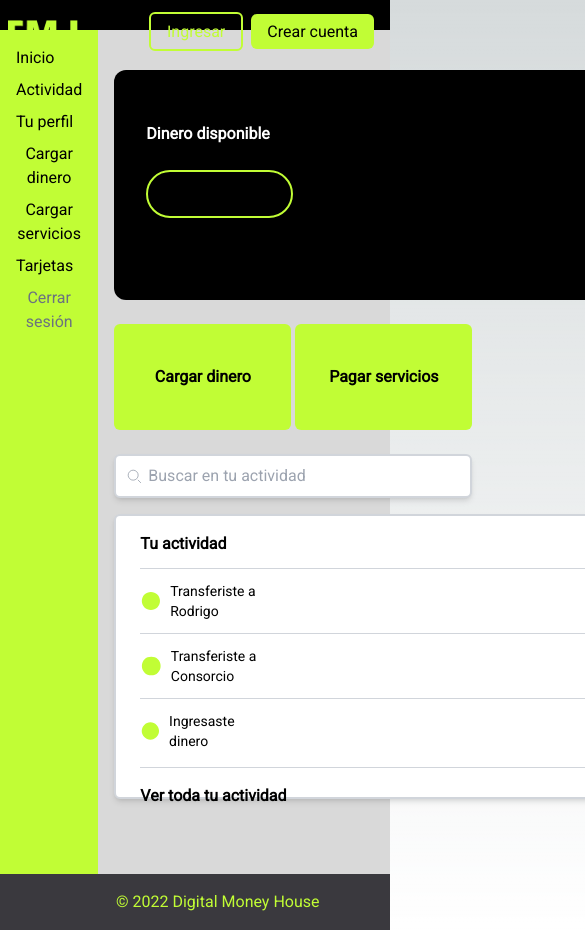
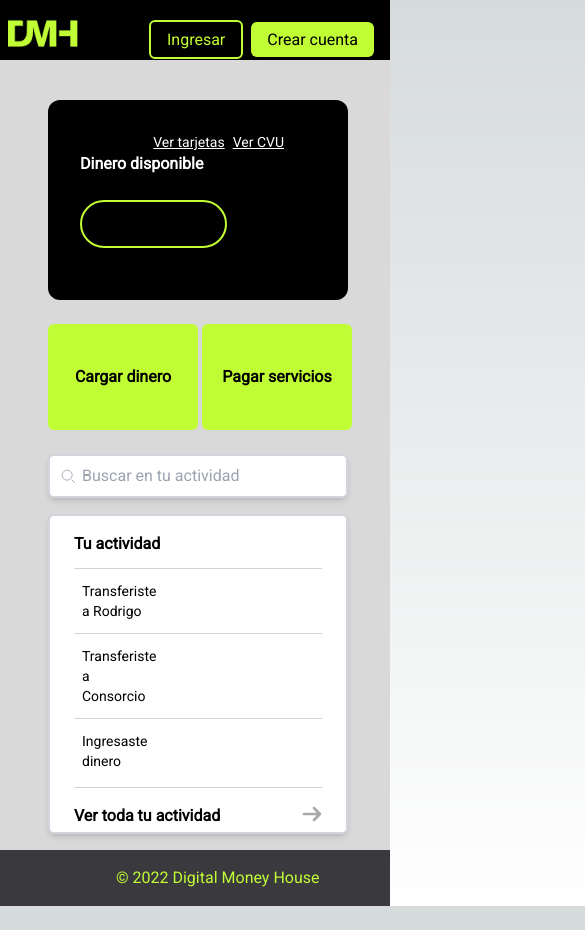
Before and after one commit to VictoriaCanclini/digital-money-house, a Next.js app: page /home in a window 390 px wide. Shown: the top 930 px of the page, 585 px wide, since content can reach past the window. After the commit the page ends 906 px from the top, so only its background shows below. Built offline with nearby package versions, Linux system fonts and the light colour scheme.

Commit message:
ok responsive

```diff
--- a/src/app/home/page.jsx
+++ b/src/app/home/page.jsx
@@ -10,24 +10,24 @@ const HomePage = () => {
       <Navbar />
       <div className="flex">
         <Sibvar />
-        <div className="flex flex-col w-full p-4">
+        <div className="flex flex-col justify-center w-full p-4 ml-8">
           <Card />
           <div className="flex flex-row mt-6 gap-1">
-            <button className="bg-[#C1FD35] text-black font-bold w-[500px] h-[106px] rounded-md">
+            <button className="bg-[#C1FD35] text-black font-bold md:w-[500px] sm:w-[250px] w-[150px] h-[106px] rounded-md">
               Cargar dinero
             </button>
-            <button className="bg-[#C1FD35] text-black w-[500px] font-bold h-[106px] rounded-md">
+            <button className="bg-[#C1FD35] text-black md:w-[500px] sm:w-[250px] w-[150px] font-bold h-[106px] rounded-md">
               Pagar servicios
             </button>
           </div>
           <div className="flex flex-row mt-6">
-            <div className="bg-white p-2 w-[1000px] gap-1 rounded-md text-gray-400 border-2 border-gray-300 shadow-md flex items-center">
+            <div className="bg-white p-2 md:w-[1000px] sm:w-[500px] w-[300px] gap-1 rounded-md text-gray-400 border-2 border-gray-300 shadow-md flex items-center">
               <Search className="mr-2" />
               <span>Buscar en tu actividad</span>
             </div>
           </div>
           <div className="flex flex-row mt-4">
-            <div className="w-[1000px] h-[285px] bg-white rounded-md text-black border-2 border-gray-300 shadow-md flex flex-col">
+            <div className="md:w-[1000px] sm:w-[500px] w-[300px] md:h-[285px] h-[320px] bg-white rounded-md text-black border-2 border-gray-300 shadow-md flex flex-col">
               <span className="ml-6 mt-4 font-bold">Tu actividad</span>
               <hr className="border-gray-300 my-3 mr-6 ml-6" />
               <div className="flex items-center ml-6 text-sm">
@@ -50,7 +50,7 @@ const HomePage = () => {
               <hr className="border-gray-300 my-4 mr-6 ml-6" />
               <div className="flex justify-between mr-6">
                 <span className="ml-6 font-bold">Ver toda tu actividad</span>
-                <Arrow />
+                <Arrow color={"#A9A9A9"} />
               </div>
             </div>
           </div>
--- a/src/common/Icons.jsx
+++ b/src/common/Icons.jsx
@@ -69,3 +69,16 @@ export function Arrow({ width, height, color }) {
     </svg>
   );
 }
+
+export function Burguer({ width, height, color }) {
+  return (
+    <svg
+      xmlns="http://www.w3.org/2000/svg"
+      width={width || "40"}
+      height={height || "40"}
+      viewBox="0 0 24 24"
+    >
+      <path fill="#C1FD35" d="M3 18v-2h18v2zm0-5v-2h18v2zm0-5V6h18v2z" />
+    </svg>
+  );
+}
--- a/src/components/Card.jsx
+++ b/src/components/Card.jsx
@@ -1,6 +1,6 @@
 const Card = () => {
   return (
-    <div className="bg-black w-[1000px] h-[230px] p-8 mt-6 mr-60 rounded-xl">
+    <div className="bg-black md:w-[1000px] sm:w-[500px] w-[300px] md:h-[230px] h-[200px] p-8 mt-6 mr-60 rounded-xl">
       <div className="text-white flex justify-end gap-2 mr-8 underline text-sm">
         <button>Ver tarjetas</button>
         <button>Ver CVU</button>
--- a/src/components/Navbar.jsx
+++ b/src/components/Navbar.jsx
@@ -1,5 +1,6 @@
 "use client";
 
+import { Burguer } from "@/common/Icons";
 import Link from "next/link";
 import { useEffect, useState } from "react";
 import { useSelector } from "react-redux";
@@ -13,7 +14,7 @@ const Navbar = () => {
   }, []);
 
   return (
-    <div className="flex justify-between bg-black h-[30px] sm:h-[60px]">
+    <div className="flex justify-between bg-black h-[60px]">
       <div className="mt-5 ml-2">
         <Link href="/">
           <img src="/img/Logo 01.png" alt="Logo1" width={70} />
@@ -22,10 +23,14 @@ const Navbar = () => {
       <div className="flex justify-end gap-2 sm:mt-4 mr-4 mt-5 sm:mb-2">
         {isClient && email ? (
           <>
-            <button className="bg-[#C1FD35] text-black rounded-lg pt-4 pb-4 pl-3 pr-3 flex items-center">
+            <button className="bg-[#C1FD35] text-black rounded-lg pt-4 pb-4 pl-3 pr-3 mb-1 flex items-center">
               VC
             </button>
-            <p className="mt-3">Hola, Victoria Canclini</p>
+            {/* <p className="mt-3">Hola, Victoria Canclini</p> */}
+            <p className="hidden sm:block mt-3">Hola, Victoria Canclini</p>
+            <button className="sm:hidden flex items-center">
+              <Burguer />
+            </button>
           </>
         ) : (
           <>
--- a/src/components/Sibvar.jsx
+++ b/src/components/Sibvar.jsx
@@ -23,26 +23,26 @@ const Sibvar = () => {
   };
 
   return (
-    <div className="w-64 bg-[#C1FD35] text-black p-4 h-screen">
+    <div className="w-64 bg-[#C1FD35] text-black p-4 h-screen hidden sm:block">
       <ul>
         <Link href="/">
-          <li className="mb-2">
+          <li className="mb-4">
             <button>Inicio</button>
           </li>
         </Link>
-        <li className="mb-2">
+        <li className="mb-3">
           <button>Actividad</button>
         </li>
-        <li className="mb-2">
+        <li className="mb-3">
           <button>Tu perfil</button>
         </li>
-        <li className="mb-2">
+        <li className="mb-3 mr-20">
           <button>Cargar dinero</button>
         </li>
-        <li className="mb-2">
+        <li className="mb-3">
           <button>Cargar servicios</button>
         </li>
-        <li className="mb-2">
+        <li className="mb-3">
           <button>Tarjetas</button>
         </li>
         <li className="text-gray-500">
```
